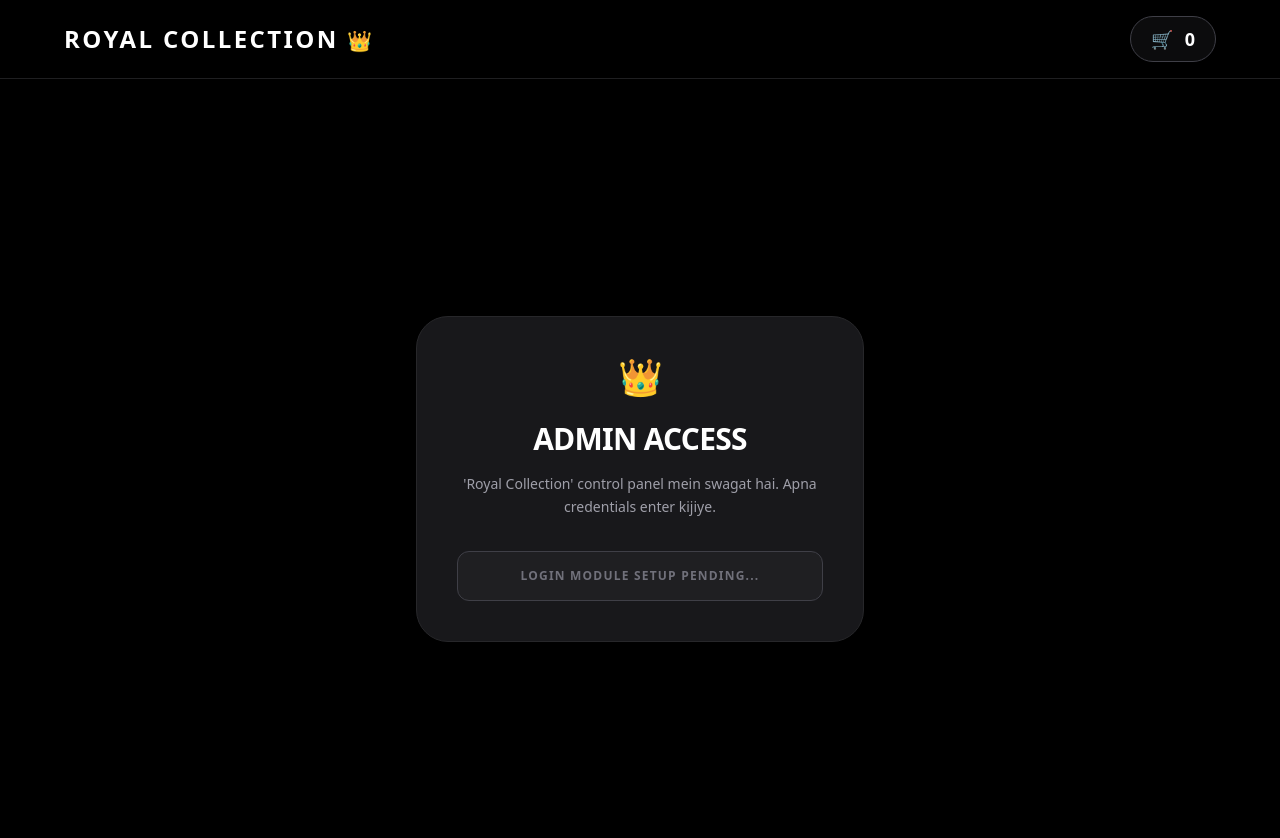
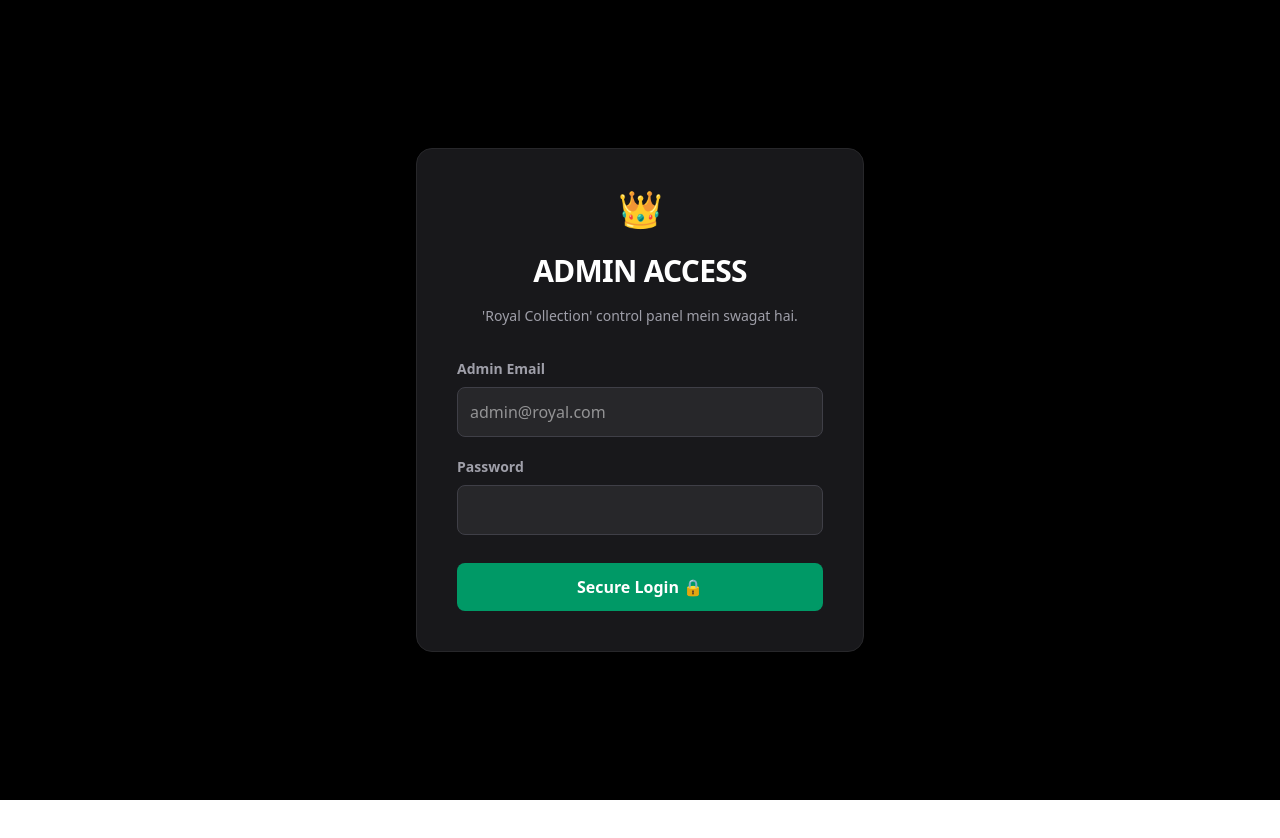
Before and after one commit to ayan-patel839/royal_collection, a Next.js app: page /login in a window 1280 px wide. Shown: the top 838 px of the page. After the commit the page ends 800 px from the top, so only its background shows below. Built offline with nearby package versions, Linux system fonts and the light colour scheme; no server answers.

Commit message:
feat: implemented secure admin auth and fixed middleware bouncer

```diff
--- a/src/actions/loginAction.ts
+++ b/src/actions/loginAction.ts
@@ -1,11 +1,13 @@
 'use server';
+
 import { createSession } from '@/lib/auth';
+import { redirect } from 'next/navigation'; // Yeh line add kijiye
 
 export async function loginUser(prevState: any, formData: FormData) {
   const email = formData.get('email');
   const password = formData.get('password');
 
-  // Dummy DB check (Baad mein isey MongoDB se replace karenge)
+  // Dummy DB check
   const isValidUser = email === "admin@royal.com" && password === "123456";
 
   if (!isValidUser) {
@@ -15,5 +17,6 @@ export async function loginUser(prevState: any, formData: FormData) {
   // Agar credentials sahi hain toh naya session (ticket) banao
   await createSession("ADMIN_ID_123");
 
-  return { success: true };
+  // Success ke baad direct admin dashboard bhej do
+  redirect("/admin");
 }
--- a/src/app/login/page.tsx
+++ b/src/app/login/page.tsx
@@ -1,25 +1,61 @@
+"use client"; // Error state dikhane ke liye isey client component banana hoga
+
+import { useActionState } from "react";
+import { loginUser } from "@/actions/loginAction"; // Apna sahi path check kar lijiyega
+
 export default function LoginPage() {
+  // state mein wo aayega jo aap backend se return karenge (jaise { error: "..." })
+  const [state, formAction, isPending] = useActionState(loginUser, null);
+
   return (
     <div className="min-h-screen flex items-center justify-center bg-black p-4">
-      <div className="bg-zinc-900 p-10 rounded-[2rem] shadow-2xl text-center max-w-md w-full border border-zinc-800">
+      <div className="bg-zinc-900 p-10 rounded-2xl shadow-2xl text-center max-w-md w-full border border-zinc-800">
 
         <div className="flex justify-center mb-6">
           <span className="text-4xl">👑</span>
         </div>
-
-        <h1 className="text-3xl font-extrabold text-white mb-4 uppercase tracking-tight">
-          Admin Access
-        </h1>
+        <h1 className="text-3xl font-extrabold text-white mb-4 uppercase tracking-tight">Admin Access</h1>
         <p className="text-zinc-400 mb-8 text-sm leading-relaxed">
-          'Royal Collection' control panel mein swagat hai. Apna credentials enter kijiye.
+          'Royal Collection' control panel mein swagat hai.
         </p>
 
-        {/* Future login form will go here, abhi ke liye placeholder */}
-        <div className="p-4 rounded-xl bg-zinc-800/50 border border-zinc-700">
-          <p className="text-zinc-500 text-xs uppercase tracking-widest font-bold">
-            Login Module Setup Pending...
-          </p>
-        </div>
+        <form action={formAction} className="flex flex-col gap-5 text-left">
+          <div>
+            <label className="block text-zinc-400 text-sm font-bold mb-2" htmlFor="email">Admin Email</label>
+            <input
+              type="email"
+              id="email"
+              name="email"
+              required
+              placeholder="admin@royal.com"
+              className="w-full p-3 rounded-lg bg-zinc-800 border border-zinc-700 text-white focus:border-emerald-500 focus:ring-1 focus:ring-emerald-500 outline-none"
+            />
+          </div>
+
+          <div>
+            <label className="block text-zinc-400 text-sm font-bold mb-2" htmlFor="password">Password</label>
+            <input
+              type="password"
+              id="password"
+              name="password"
+              required
+              className="w-full p-3 rounded-lg bg-zinc-800 border border-zinc-700 text-white focus:border-emerald-500 focus:ring-1 focus:ring-emerald-500 outline-none"
+            />
+          </div>
+
+          {/* Backend se aane wala Error yahan dikhega */}
+          {state?.error && (
+            <p className="text-red-500 text-sm font-semibold">{state.error}</p>
+          )}
+
+          <button
+            type="submit"
+            disabled={isPending}
+            className="w-full mt-2 bg-emerald-600 hover:bg-emerald-500 text-white font-bold py-3 px-4 rounded-lg transition-all disabled:opacity-50"
+          >
+            {isPending ? "Verifying..." : "Secure Login 🔒"}
+          </button>
+        </form>
 
       </div>
     </div>
--- a/src/components/AddProductForm.tsx
+++ b/src/components/AddProductForm.tsx
@@ -17,7 +17,7 @@ function SubmitButton() {
         <button
             type="submit"
             disabled={pending}
-            className={`px-6 py-3 rounded-lg font-semibold transition-all shadow-md mt-2 text-white ${pending ? "bg-gray-400 cursor-not-allowed" : "bg-green-600 hover:bg-green-700"
+            className={`px-6 py-3 rounded-lg font-semibold transition-all shadow-md mt-2 text-white ${pending ? "bg-gray-200 cursor-not-allowed" : "bg-slate-800 hover:bg-slate-600"
                 }`}
         >
             {pending ? "Saving... ⏳" : "➕ Save to Royal Collection"}
@@ -29,21 +29,21 @@ export default function AddProductForm() {
     const [state, formAction] = useActionState(addProducts, initialState);
 
     return (
-        <div className="border-2 border-dashed border-gray-400 p-8 rounded-xl bg-white mb-10 w-full max-w-md shadow-sm">
-            <h1 className="text-2xl font-bold text-gray-800 mb-6 text-center">Add New Product ✍️</h1>
+        <div className=" p-8 rounded-xl bg-zinc-700 mb-10 w-full max-w-md shadow-sm">
+            <h1 className="text-2xl font-bold text-zinc-400 mb-6 text-center">Add New Product ✍️</h1>
 
             <form action={formAction} className="flex flex-col gap-4">
                 <input
                     type="text"
                     name="name"
                     placeholder="Product Name (e.g. Diamond Ring)"
-                    className="border border-gray-300 p-3 rounded-lg focus:outline-none focus:ring-2 focus:ring-green-600 transition-all"
+                    className="border border-zinc-500 p-3 rounded-lg focus:outline-none focus:ring-4 focus:ring-white-800 transition-all"
                 />
                 <input
                     type="text"
                     name="price"
                     placeholder="Price (e.g. 50000)"
-                    className="border border-gray-300 p-3 rounded-lg focus:outline-none focus:ring-2 focus:ring-green-600 transition-all"
+                    className="border border-zinc-500 p-3 rounded-lg focus:outline-none focus:ring-4 focus:ring-white-600 transition-all"
                 />
 
                 {state?.message && (
--- a/src/components/EditButton.tsx
+++ b/src/components/EditButton.tsx
@@ -13,12 +13,12 @@ export default function EditButton({ productId, currentName, currentPrice }: { p
             className="flex gap-2 mt-1 items-center ">
             <input name="name"
                 defaultValue={currentName}
-                className="border text-xs w-20 text-black p-1 rounded" required />
+                className="border text-xs w-20 text-white p-1 rounded" required />
 
             <input name="price"
                 type="number"
                 defaultValue={currentPrice}
-                className="border text-xs w-16 text-black p-1 rounded" required />
+                className="border text-xs w-16 text-white p-1 rounded" required />
 
             <button type="submit" className="bg-green-600 text-white px-2 py-1 rounded text-xs font-bold">Save</button>
             <button type="button" onClick={() => setShow(false)} className="text-gray-500 text-xs font-bold">✕</button>
--- a/src/components/Navbar.tsx
+++ b/src/components/Navbar.tsx
@@ -9,10 +9,10 @@ export default function Navbar() {
 
     const pathname = usePathname();
 
-  // Agar current URL /success (ya aapke order page ka jo bhi naam hai) hai, toh Navbar return mat karo
-  if (pathname === '/success') {
-    return null;
-  }
+    // Agar current URL /success (ya aapke order page ka jo bhi naam hai) hai, toh Navbar return mat karo
+    if (pathname === '/success' || pathname === '/login' || pathname.startsWith('/admin')) {
+        return null;
+    }
 
     return (
         <nav className="bg-black text-white p-4 sticky top-0 z-50 border-b border-zinc-800/80 backdrop-blur-md">
--- a/src/proxy.ts
+++ b/src/middleware.ts
@@ -2,12 +2,11 @@ import { NextResponse } from 'next/server';
 import type { NextRequest } from 'next/server';
 import { verifyAuth } from './lib/auth';
 
-
-// const protectedRoutes = ['/admin', '/checkout'];
-const protectedRoutes: string[] = []; // Filhal ke liye admin khula chhod diya
+const protectedRoutes = ['/admin', '/checkout'];
 const authRoutes = ['/login'];
 
-export async function proxy(request: NextRequest) {
+// SIRF YAHAN 'default' ADD KIYA HAI
+export default async function middleware(request: NextRequest) {
   const path = request.nextUrl.pathname;
 
   const isProtectedRoute = protectedRoutes.some((route) => path.startsWith(route));
@@ -28,5 +27,5 @@ export async function proxy(request: NextRequest) {
 }
 
 export const config = {
-  // matcher: ['/((?!api|_next/static|_next/image|favicon.ico).*)'],
+  matcher: ['/((?!api|_next/static|_next/image|favicon.ico).*)'],
 };
```
